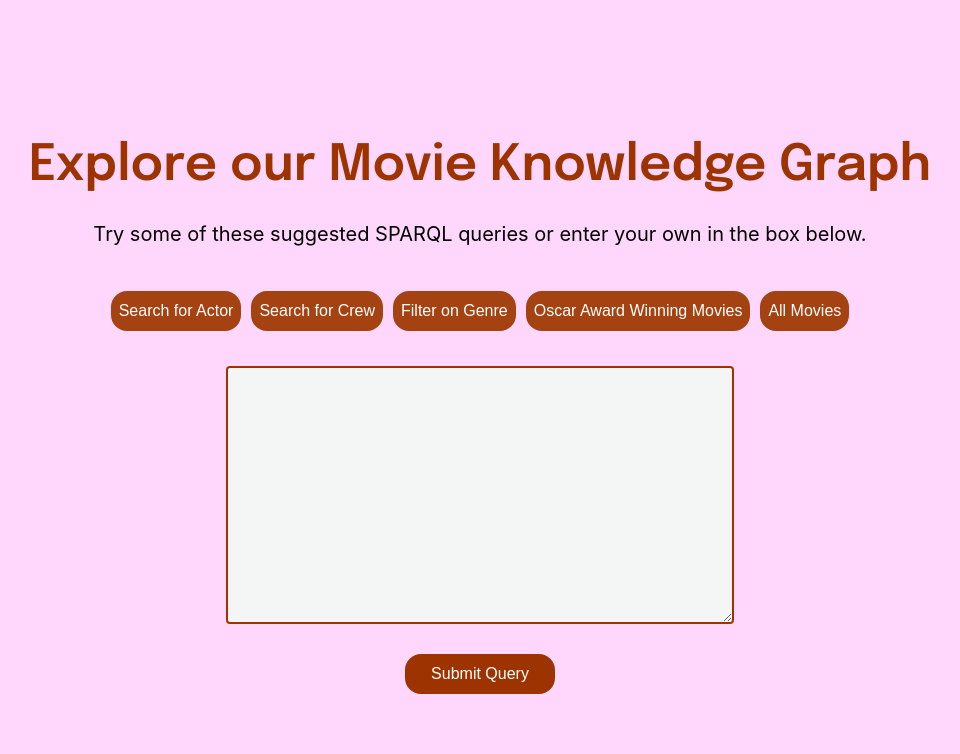
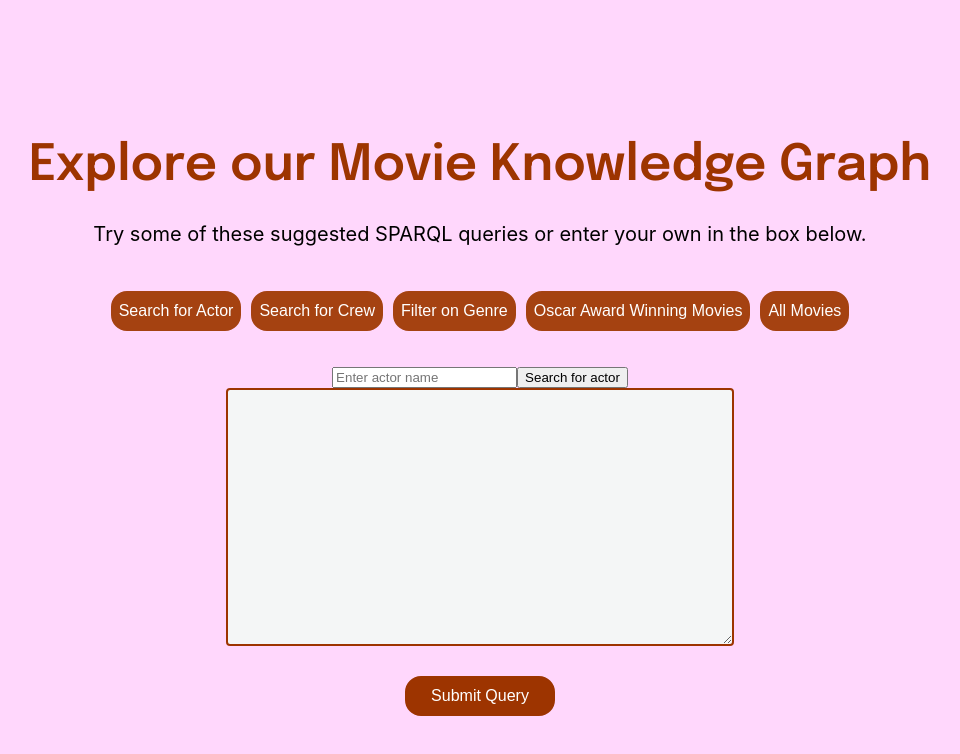
Before and after one commit to beatrixchikwu/INFO320-movies-vkg, a React (Create React App) app: page / in a window 1280 px wide. Shown: the top 754 px of the page, without its empty margins (160-1120 px from the left). Built offline with nearby package versions, Linux system fonts and the light colour scheme.

Commit message:
Lagt til egen search bar for å søke etter actor name, får opp liste av filmer de spiller og character name.

```diff
--- /dev/null
+++ b/src/ActorSearch.js
@@ -0,0 +1,49 @@
+import React, { useState } from 'react';
+
+function ActorSearch({ onSubmit }) {
+  const [actorName, setActorName] = useState('');
+
+  const handleChange = (event) => {
+    setActorName(event.target.value);
+  };
+
+  const handleSubmit = (event) => {
+    event.preventDefault();
+    handleActorSearch(actorName, onSubmit);
+  };
+
+  const handleActorSearch = (actorName, onSubmit) => {
+    const query = `PREFIX : <http://example.org/ontology/>
+      SELECT ?movietitle ?character
+      WHERE {
+        ?actor a :Actor ;
+          :name "${actorName}" ;
+          :playsRole ?role .
+
+        ?role a :Role;
+          :isRoleIn ?movie ;
+          :characterName ?character .
+
+        ?movie a :Movie ;
+          :title ?movietitle .
+      }`;
+
+    onSubmit(query);
+  };
+
+  return (
+    <div>
+      <form onSubmit={handleSubmit}>
+        <input
+          type="text"
+          value={actorName}
+          onChange={handleChange}
+          placeholder="Enter actor name"
+        />
+        <button type="submit">Search for actor</button>
+      </form>
+    </div>
+  );
+}
+
+export default ActorSearch;
--- a/src/App.js
+++ b/src/App.js
@@ -1,10 +1,10 @@
 import React, { useState, useEffect} from 'react';
 import QueryInput from './QueryInput';
 import QueryResult from './QueryResult';
+import ActorSearch from './ActorSearch';
 import './styles.css';
 import { handleQueryOscarAward, handleQueryDialogueEditor, handleMovieInformation } from './QueryFunctions/QueryFunctions';
 import { handleAnimationGenre } from './QueryFunctions/QueryGenreFunctions';
-
 
 function App() {
   const [result, setResult] = useState(null);
@@ -61,6 +61,7 @@ function App() {
             All Movies
             </button>
         </div>
+        <ActorSearch onSubmit={executeQuery} />
         <QueryInput className='input-box' onSubmit={executeQuery} />
         {error && <div>Error: {error}</div>}
         {result && <QueryResult result={result} />}
```
